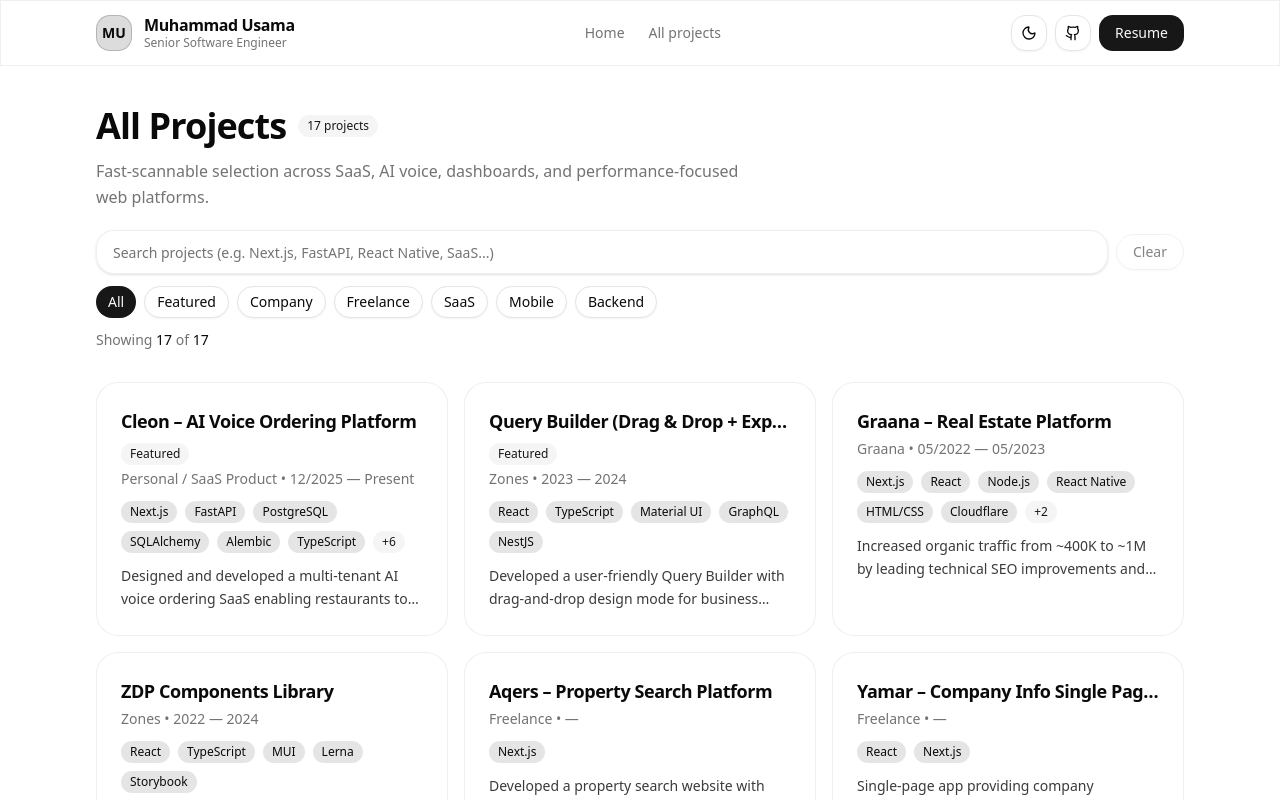
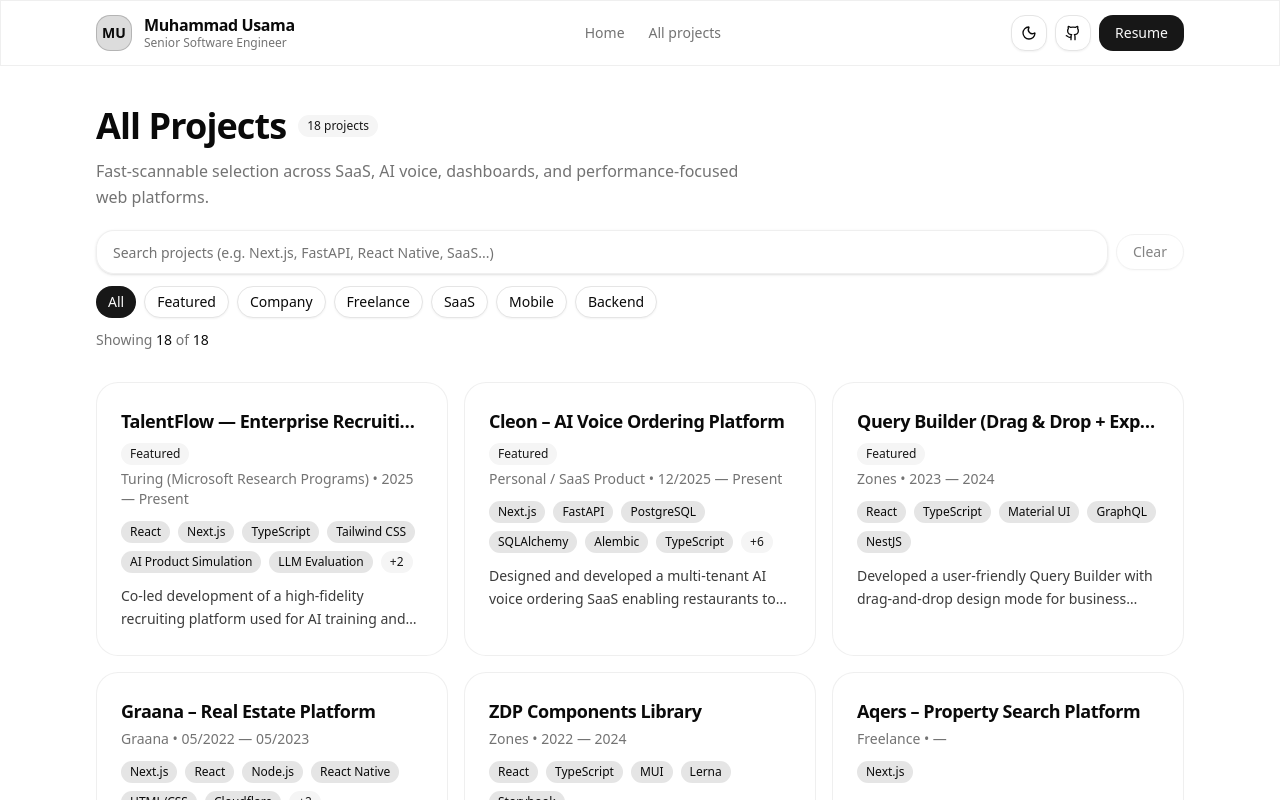
Before and after one commit to usama86/usama-portfolio-v2, a Next.js app: page /projects in a window 1280 px wide. Shown: the top 800 px of the page. Built offline with nearby package versions, Linux system fonts and the light colour scheme.

Commit message:
Added feature case studies

```diff
--- a/src/app/projects/[slug]/page.tsx
+++ b/src/app/projects/[slug]/page.tsx
@@ -194,7 +194,7 @@
             </Section>
           ) : null}
 
-          <Section id="highlights" title="Highlights">
+          <Section id="highlights" title={project.highlightsTitle ?? "Highlights"}>
             <ul className="list-disc pl-5 space-y-2">
               {bullets.slice(1).map((b, idx) => (
                 <li key={idx}>{b}</li>
--- a/src/app/projects/page.tsx
+++ b/src/app/projects/page.tsx
@@ -18,6 +18,7 @@
   | "backend";
 
 const FEATURED_SLUGS = new Set<string>([
+  "talentflow-enterprise-recruiting-platform",
   "cleon-ai-voice-ordering",
   "query-builder",
 ]);
--- a/src/components/projects/project-card.tsx
+++ b/src/components/projects/project-card.tsx
@@ -51,7 +51,7 @@
             <div className="min-w-0">
               <div className="flex flex-wrap items-center gap-2">
                 <h3 className="text-base md:text-lg font-semibold leading-tight tracking-tight">
-                  {project.title}
+                  {project.cardTitle ?? project.title}
                 </h3>
                 {featured ? (
                   <Badge className="rounded-full" variant="secondary">
--- a/src/components/projects/projects-section.tsx
+++ b/src/components/projects/projects-section.tsx
@@ -10,6 +10,7 @@
 import { ProjectDialog } from "@/components/projects/project-dialog";
 
 const FEATURED_SLUGS = new Set<string>([
+  "talentflow-enterprise-recruiting-platform",
   "cleon-ai-voice-ordering",
   "query-builder",
 ]);
@@ -73,7 +74,7 @@
           </button>
         </div>
 
-        <div className="grid grid-cols-1 lg:grid-cols-2 gap-4 items-stretch">
+        <div className="grid grid-cols-1 sm:grid-cols-2 lg:grid-cols-3 gap-4 items-stretch">
           {featured.map((p) => (
             <ProjectCard
               key={p.slug}
--- a/src/components/projects/types.ts
+++ b/src/components/projects/types.ts
@@ -15,6 +15,8 @@
 export type Project = {
   slug: string;
   title: string;
+  cardTitle?: string;
+  highlightsTitle?: string;
   company?: string;
   timePeriod?: string;
   descriptionDetail: string[];
--- a/src/components/sections/hero/hero-section.tsx
+++ b/src/components/sections/hero/hero-section.tsx
@@ -54,9 +54,12 @@
             <p className="text-sm md:text-base text-muted-foreground leading-relaxed max-w-2xl">
               At <span className="font-medium text-foreground/90">Turing</span>,
               {" "}I co-lead AI product simulation initiatives and contribute to
-              Microsoft Research training programs while building enterprise SaaS
-              platforms, complex workflows, and modern web applications using
-              React, Next.js, and TypeScript.
+              {" "}
+              <span className="font-medium text-foreground/90">
+                Microsoft Research (MSR)
+              </span>{" "}
+              training programs while building enterprise SaaS platforms, complex
+              workflows, and modern web applications.
             </p>
 
             <div className="flex flex-wrap gap-2">
--- a/src/data/projects.ts
+++ b/src/data/projects.ts
@@ -4,6 +4,66 @@
   /* =========================
      FEATURED PROJECTS
   ========================== */
+
+  {
+    slug: "talentflow-enterprise-recruiting-platform",
+    title:
+      "TalentFlow — Enterprise Recruiting Platform & AI Training Environment",
+    cardTitle: "TalentFlow — Enterprise Recruiting Platform",
+    highlightsTitle: "Key Contributions",
+    company: "Turing (Microsoft Research Programs)",
+    timePeriod: "2025 — Present",
+    descriptionDetail: [
+      "Co-led development of a high-fidelity recruiting platform used for AI training and evaluation. Delivered 20+ interconnected modules including hiring workflows, interviews, scorecards, approvals, offers, dashboards, CRM, sourcing, and reporting with strong focus on workflow correctness and data consistency.",
+      "Co-led product simulation initiatives at Turing.",
+      "Delivered Job Creation, Interview Plans, Scorecards, Approvals, Offers, CRM, Sourcing, Dashboards, Reports, and Career Site modules.",
+      "Designed canonical data models and parity frameworks.",
+      "Built evaluation scenarios and RCA methodologies for AI agents.",
+      "Guided contributors and reviewed implementations across multiple training programs.",
+      "Ensured workflow correctness and product consistency across interconnected modules.",
+    ],
+    technologies: [
+      "React",
+      "Next.js",
+      "TypeScript",
+      "Tailwind CSS",
+      "AI Product Simulation",
+      "LLM Evaluation",
+      "Reinforcement Learning",
+      "Enterprise SaaS",
+    ],
+    images: [
+      {
+        src: "/images/projects/TalentFlowIcon.svg",
+        title: "TalentFlow recruiting workflow simulation",
+        description:
+          "Enterprise recruiting workflows built for AI training and evaluation.",
+      },
+    ],
+    caseStudy: {
+      problem: [
+        "AI agents need realistic enterprise workflows and stateful data to train against and evaluate reliably.",
+        "Recruiting systems require consistent behavior across interconnected hiring, approval, CRM, sourcing, and reporting modules.",
+      ],
+      approach: [
+        "Built a high-fidelity recruiting platform inspired by enterprise ATS systems for AI agent training, evaluation, and reinforcement learning environments.",
+        "Modeled recruiting workflows with canonical data structures and parity frameworks to maintain product consistency.",
+        "Created evaluation scenarios and RCA methodologies to assess agent behavior and diagnose failures.",
+      ],
+      architecture: [
+        "React, Next.js, TypeScript, and Tailwind CSS application supporting enterprise SaaS workflow simulation.",
+        "Product-simulation patterns model connected candidate, interview, approval, offer, CRM, sourcing, reporting, dashboard, and career-site experiences.",
+      ],
+      challenges: [
+        "Maintaining workflow correctness and data consistency across 20+ connected modules.",
+        "Designing realistic scenarios that measure AI agent reasoning and execution.",
+      ],
+      outcome: [
+        "Delivered a high-fidelity enterprise recruiting environment for AI training, evaluation, and reinforcement learning.",
+        "Established product-parity and RCA frameworks used to improve consistency and assess AI agent performance.",
+      ],
+    },
+  },
 
   {
     slug: "cleon-ai-voice-ordering",
```
Also changed, not shown: public/images/projects/TalentFlowIcon.svg (added).
